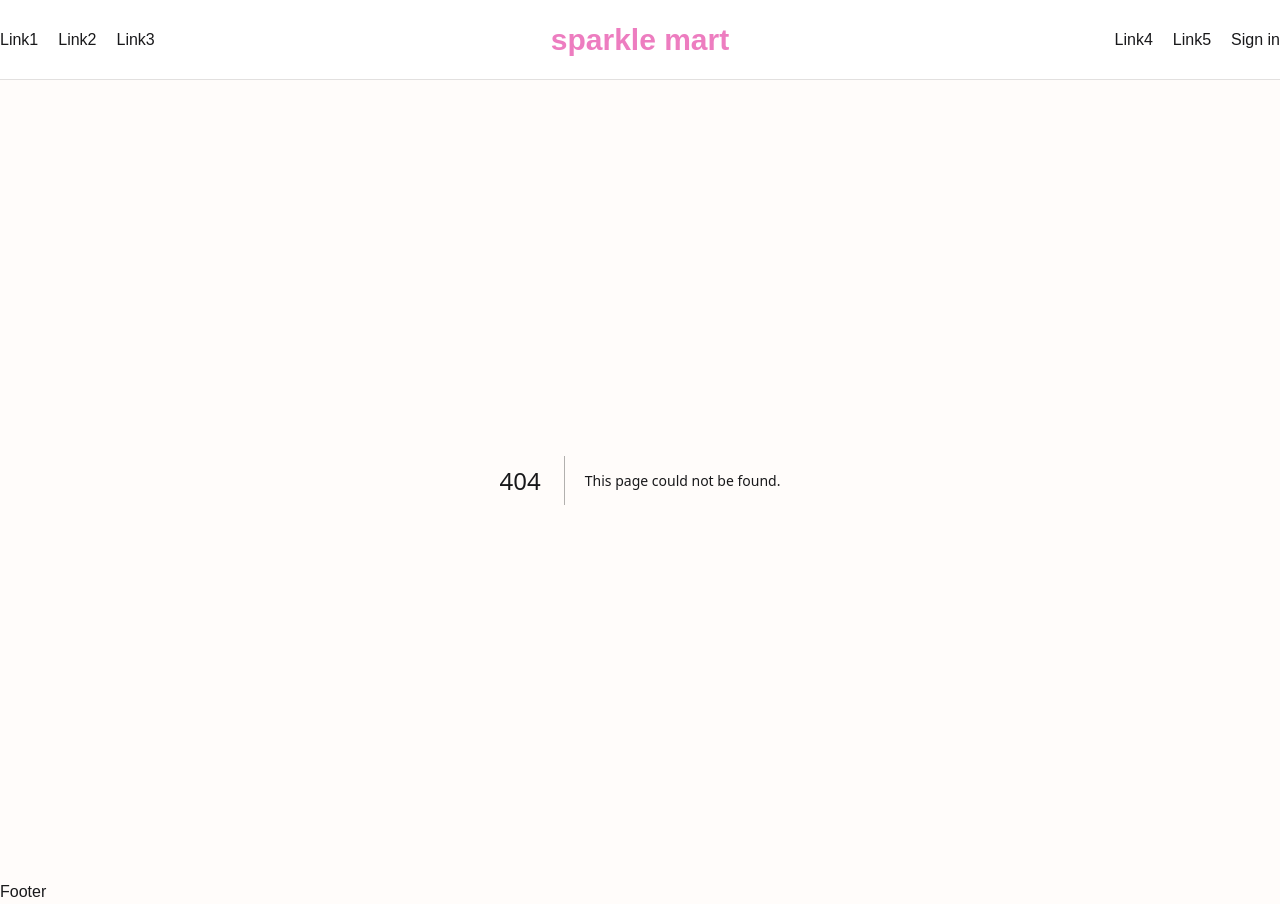
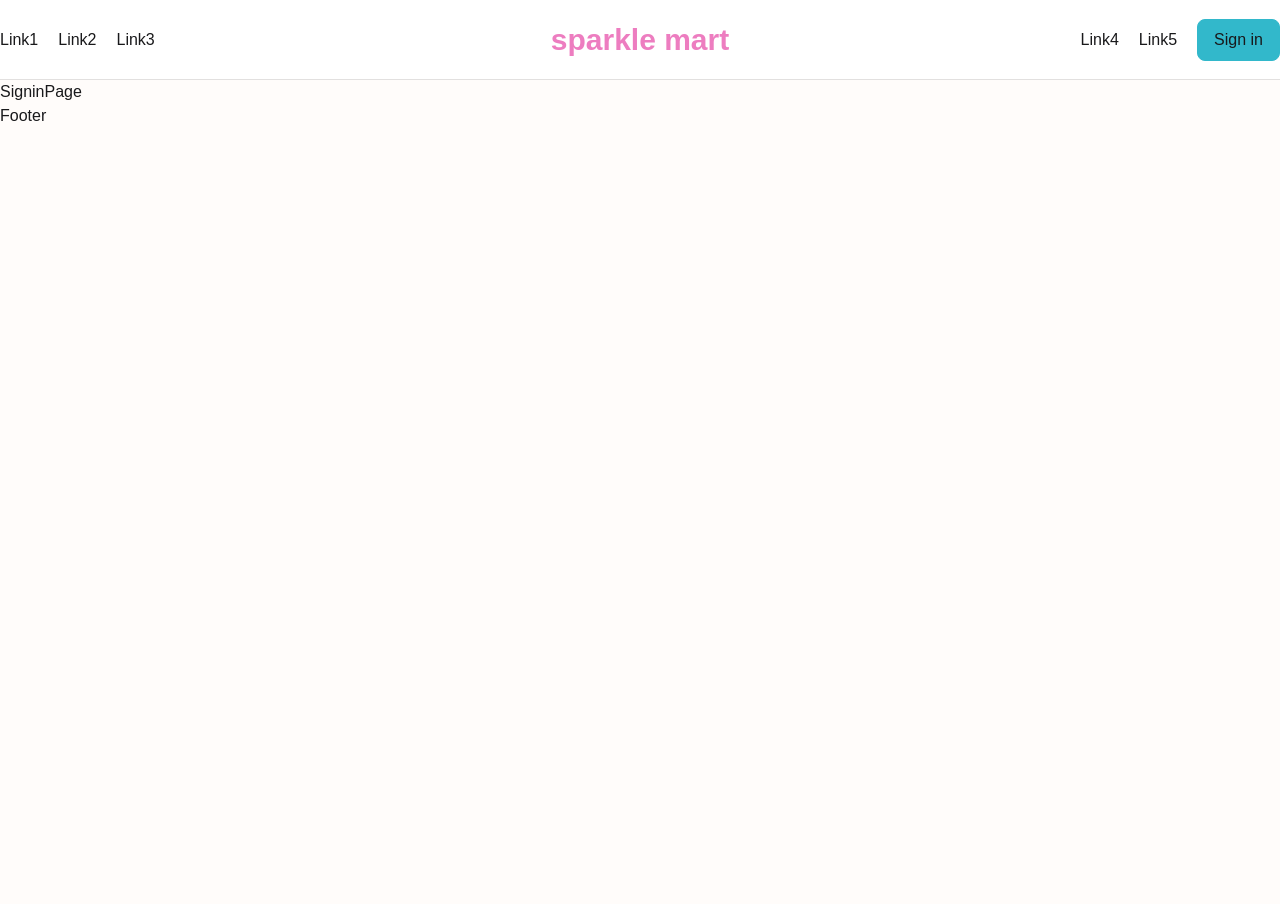
Before and after one commit to Shm-Rsuf/Glamoura, a Next.js app: page /user/signin in a window 1280 px wide. Before the commit this address had no page. After the commit the page ends 800 px from the top, so only its background shows below. Built offline with nearby package versions, Linux system fonts and the light colour scheme; a web font is replaced by a local one.

Commit message:
navbar and signin added

```diff
--- a/app/(home)/page.tsx
+++ b/app/(home)/page.tsx
@@ -1,3 +1,5 @@
+import Button from "@/components/ui/Button";
+
 const HomePage = () => {
   return (
     <main className="">
--- /dev/null
+++ b/app/user/signin/layout.tsx
@@ -0,0 +1,14 @@
+import type { Metadata } from "next";
+
+export const metadata: Metadata = {
+  title: "sparkle mart | Signin",
+  description: "A mordern e-commerce website",
+};
+
+export default function SignInLayout({
+  children,
+}: {
+  children: React.ReactNode;
+}) {
+  return <>{children}</>;
+}
--- /dev/null
+++ b/app/user/signin/page.tsx
@@ -0,0 +1,5 @@
+const SigninPage = () => {
+  return <div>SigninPage</div>;
+};
+
+export default SigninPage;
--- a/components/shared/Navbar.tsx
+++ b/components/shared/Navbar.tsx
@@ -1,4 +1,5 @@
 import Link from "next/link";
+import { buttonVariants } from "../ui/Button";
 
 const Navbar = () => {
   return (
@@ -39,7 +40,7 @@ const Navbar = () => {
         </nav>
         {/* RIGHT NAV */}
         <nav>
-          <ul className="flex gap-5 justify-end">
+          <ul className="flex gap-5 justify-end items-center">
             <li>
               <Link href="/" className="link-item">
                 Link4
@@ -51,7 +52,12 @@ const Navbar = () => {
               </Link>
             </li>
             <li>
-              <Link href="/user/signin">Sign in</Link>
+              <Link
+                href="/user/signin"
+                className={buttonVariants({ variant: "ocean" })}
+              >
+                Sign in
+              </Link>
             </li>
           </ul>
         </nav>
--- /dev/null
+++ b/components/ui/Button.tsx
@@ -0,0 +1,71 @@
+import { cva, VariantProps } from "class-variance-authority";
+import { cn } from "@/library/utils";
+import React from "react";
+
+export const buttonVariants = cva(
+  "inline-block text-center px-4 py-2 rounded-lg border eq font-medium active:scale-110 disabled:border-gray disabled:text-dark/50 disabled:bg-gray disabled:cursor-not-allowed",
+  {
+    variants: {
+      variant: {
+        dark: "border-dark bg-dark text-white hover:border-dark/90 hover:bg-dark/90",
+
+        outline:
+          "border-dark bg-transparent text-dark hover:bg-dark hover:text-white",
+
+        rose: "border-red bg-red text-white hover:bg-red/90 hover:border-red/90",
+
+        valentine:
+          "border-pink bg-pink text-dark hover:bg-pink/90 hover:border-pink/90",
+
+        halloween:
+          "border-orange bg-orange text-dark hover:bg-orange/90 hover:border-orange/90",
+
+        success:
+          "border-green bg-green text-dark hover:bg-green/90 hover:border-green/90",
+
+        ocean:
+          "border-blue bg-blue text-dark hover:bg-blue/90 hover:border-blue/90",
+
+        violet:
+          "border-violet bg-violet text-dark hover:bg-violet/90 hover:border-violet/90",
+
+        ghost:
+          "border-transparent bg-transparent text-dark hover:border-gray hover:bg-gray",
+      },
+      size: {
+        auto: "w-auto",
+        full: "w-full",
+      },
+    },
+    defaultVariants: {
+      variant: "dark",
+      size: "auto",
+    },
+  }
+);
+
+interface ButtonProps
+  extends React.ButtonHTMLAttributes<HTMLButtonElement>,
+    VariantProps<typeof buttonVariants> {}
+
+const Button: React.FC<ButtonProps> = ({
+  children,
+  disabled,
+  onClick,
+  type,
+  variant,
+  size,
+}) => {
+  return (
+    <button
+      onClick={onClick}
+      type={type}
+      disabled={disabled}
+      className={cn(buttonVariants({ variant, size }))}
+    >
+      {children}
+    </button>
+  );
+};
+
+export default Button;
--- a/tailwind.config.js
+++ b/tailwind.config.js
@@ -15,7 +15,7 @@ module.exports = {
         green: "#00B79F",
         blue: "#32B8CB",
         pink: "#ED7DC0",
-        voilet: "#7A60B3",
+        violet: "#7A60B3",
         orange: "#FF7A42",
       },
     },
```
